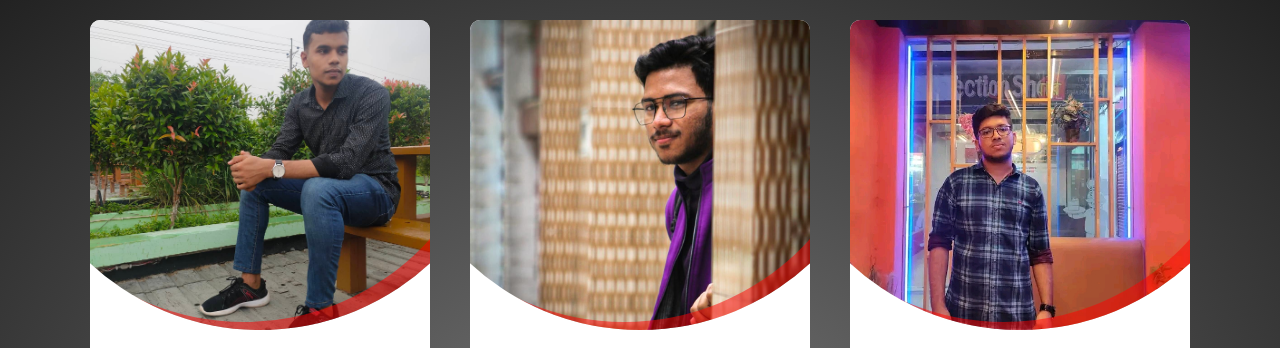
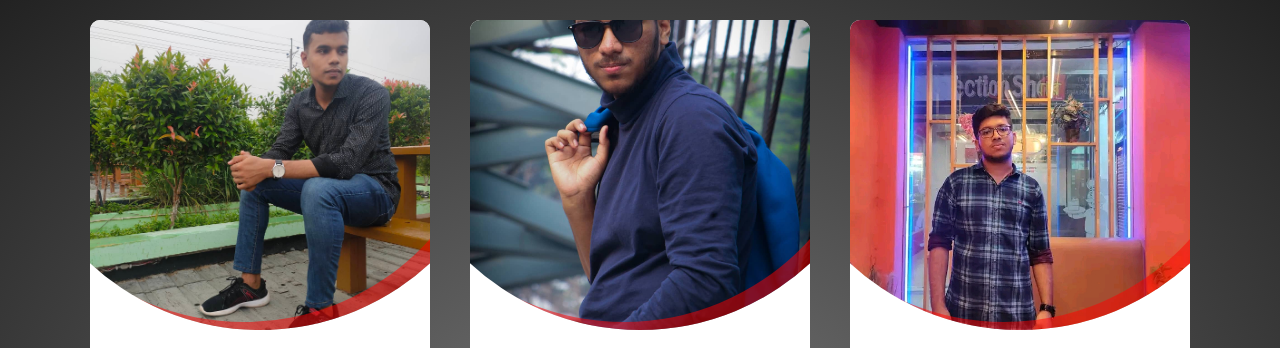
Before and after one commit to KABBOno1/chinigura, a plain HTML site: page team.html in a window 1280 px wide. Shown: the top 348 px of the page. Drawn offline with Linux system fonts and the light colour scheme.

Commit message:
Update team.html

```diff
--- a/team.html
+++ b/team.html
@@ -34,7 +34,7 @@
     <div class="card">
         <div class="circle">
             <div class="imgBox">
-                <img src="images/kabbobhai.jpg" alt="">
+                <img src="images/kabbo.jpg" alt="">
             </div>
         </div>
         <div class="content">
```
